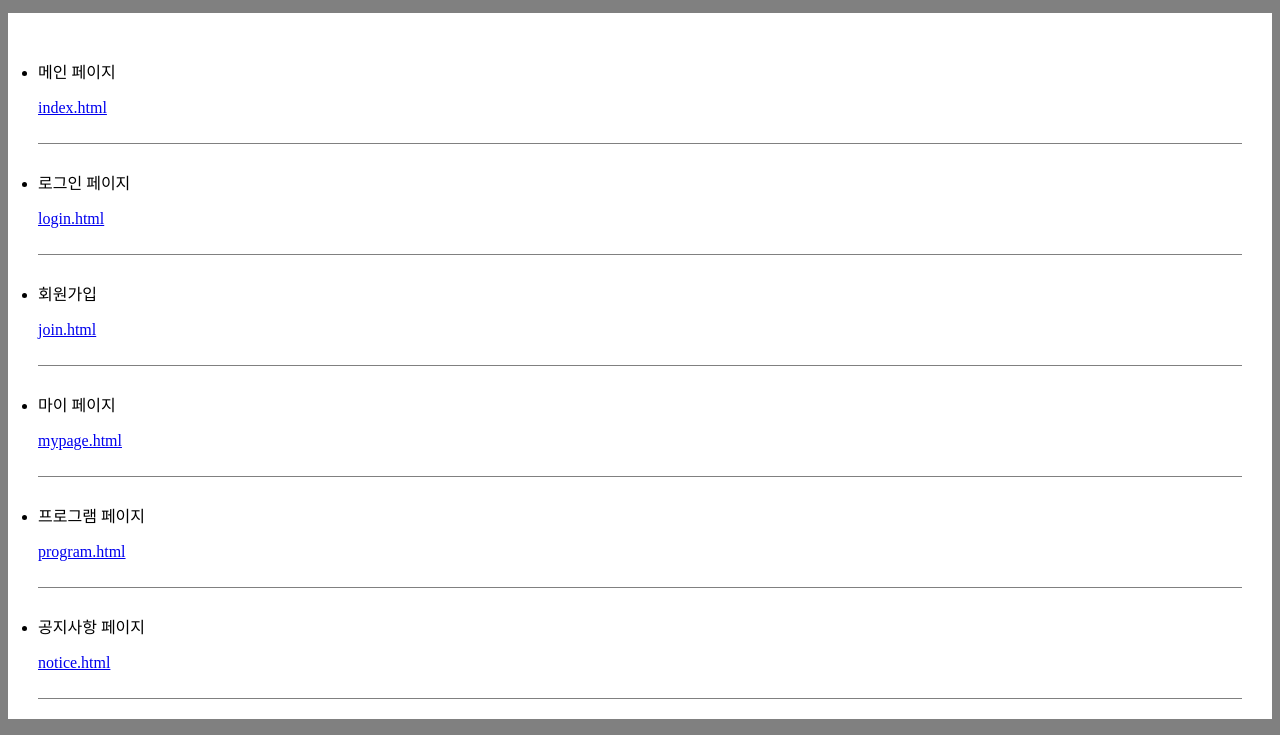
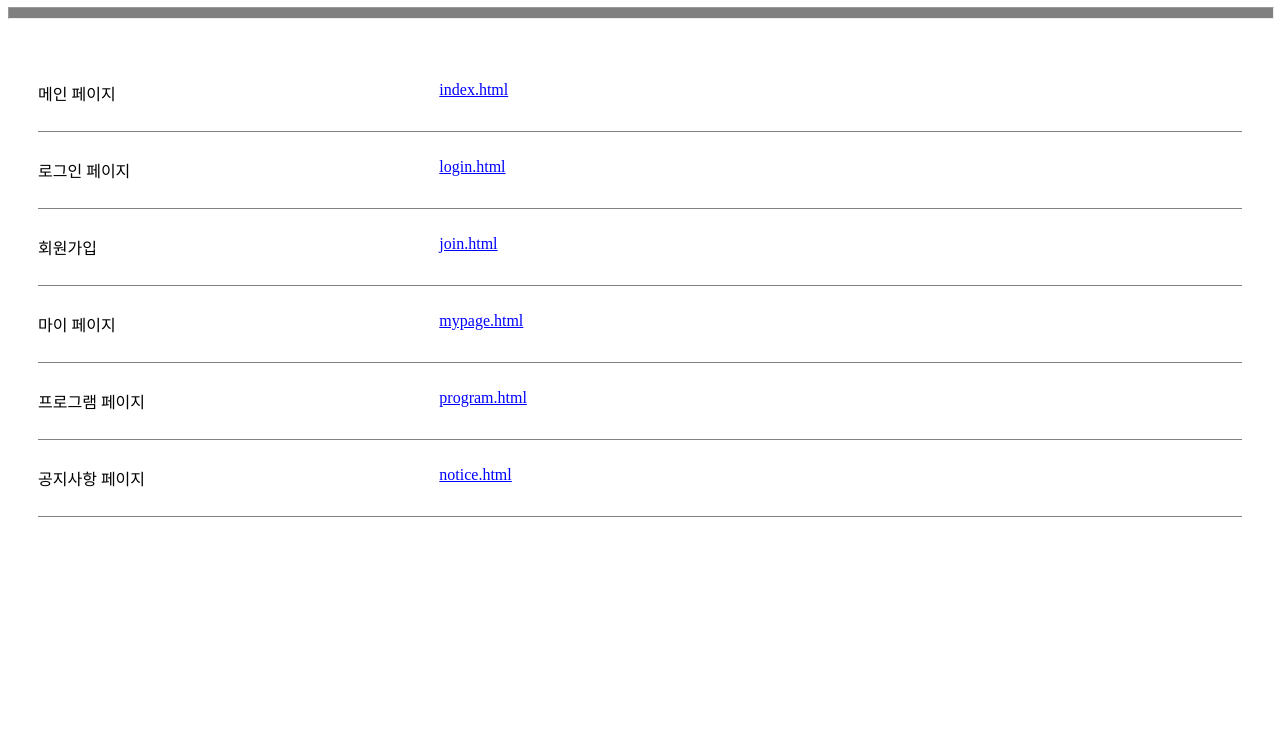
Before and after one commit to eun210818/tour, a plain HTML site: page sitemap.html in a window 1280 px wide. Shown: the part 94-829 px from the top of the page. After the commit the page ends 800 px from the top, so only its background shows below. Drawn offline with Linux system fonts and the light colour scheme.

Commit message:
Add files via upload

```diff
--- a/sitemap.html
+++ b/sitemap.html
@@ -5,38 +5,42 @@
   <meta name="viewport" content="width=device-width, initial-scale=1.0">
   <title>투어리스트 사이트맵</title>
   <style>
-    body{background:gray;}
     h1{font-size:24px;margin-bottom:10px;padding:20px 30px;background-color:#fff;}
+    hr{width:100%;height:10px;background-color:gray;}
     ul{padding:20px 30px;background-color:#fff;}
-    ul>li{border-bottom:1px solid gray;padding:10px 0;}
+    ul>li{border-bottom:1px solid gray;padding:10px 0;display:flex;}
+    ul>li>p:first-child{flex:1;}
+    ul>li>p:last-child{flex:2;}
+    ul>li>p:last-child>a{color:blue;text-decoration:underline;font-size:16px;}
   </style>
 </head>
 <body>
   <h1>투어리스트 사이트맵</h1>
+  <hr>
   <ul>
     <li>
       <p>메인 페이지</p>
-      <p><a href="https://eun210818.github.io/tour/index.html" traget="_blank">index.html</a></p>
+      <p><a href="https://eun210818.github.io/tour/index.html" target="_blank">index.html</a></p>
     </li>
     <li>
       <p>로그인 페이지</p>
-      <p><a href="https://eun210818.github.io/tour/login.html" traget="_blank">login.html</a></p>
+      <p><a href="https://eun210818.github.io/tour/login.html" target="_blank">login.html</a></p>
     </li>
     <li>
       <p>회원가입</p>
-      <p><a href="https://eun210818.github.io/tour/join.html" traget="_blank">join.html</a></p>
+      <p><a href="https://eun210818.github.io/tour/join.html" target="_blank">join.html</a></p>
     </li>
     <li>
       <p>마이 페이지</p>
-      <p><a href="https://eun210818.github.io/tour/mypage.html" traget="_blank">mypage.html</a></p>
+      <p><a href="https://eun210818.github.io/tour/mypage.html" target="_blank">mypage.html</a></p>
     </li>
     <li>
       <p>프로그램 페이지</p>
-      <p><a href="https://eun210818.github.io/tour/program.html" traget="_blank">program.html</a></p>
+      <p><a href="https://eun210818.github.io/tour/program.html" target="_blank">program.html</a></p>
     </li>
     <li>
       <p>공지사항 페이지</p>
-      <p><a href="https://eun210818.github.io/tour/notice.html" traget="_blank">notice.html</a></p>
+      <p><a href="https://eun210818.github.io/tour/notice.html" target="_blank">notice.html</a></p>
     </li>
   </ul>
 </body>
```
